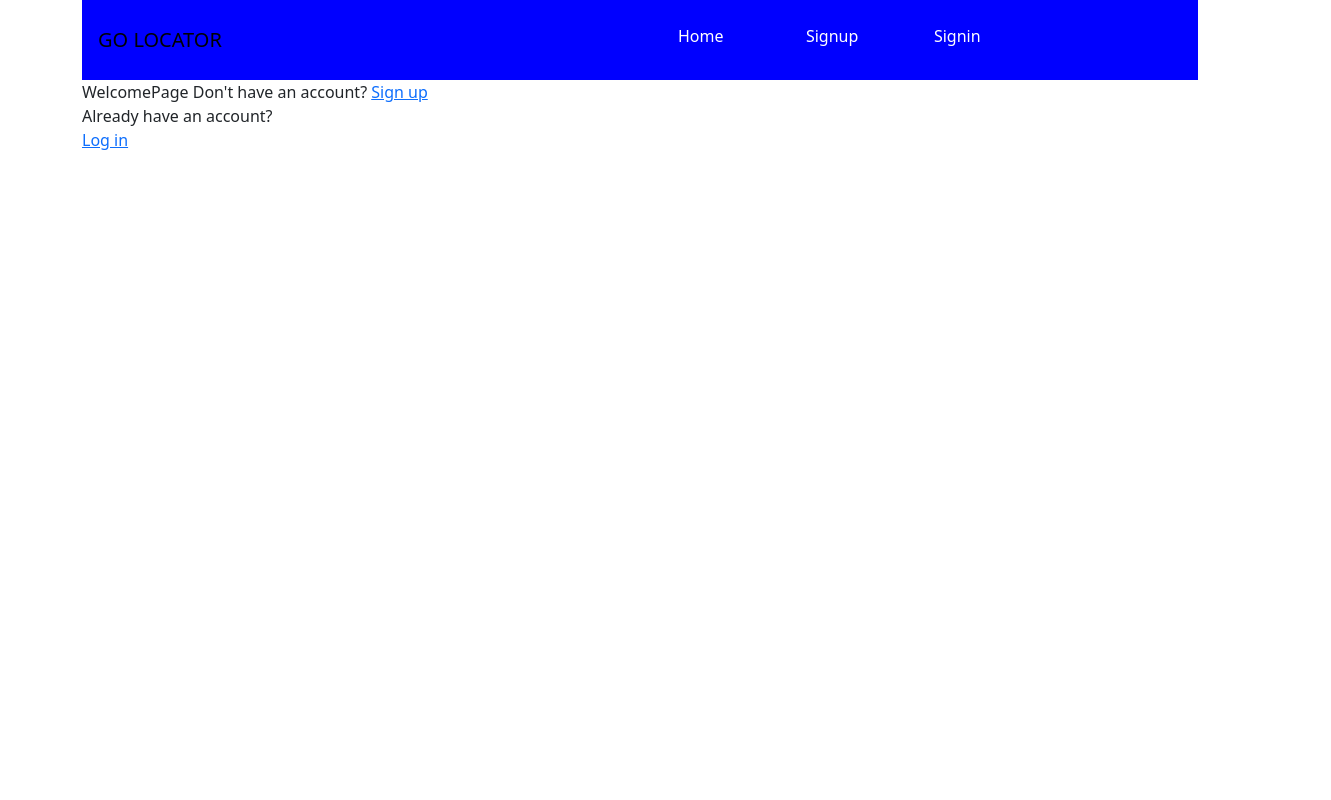
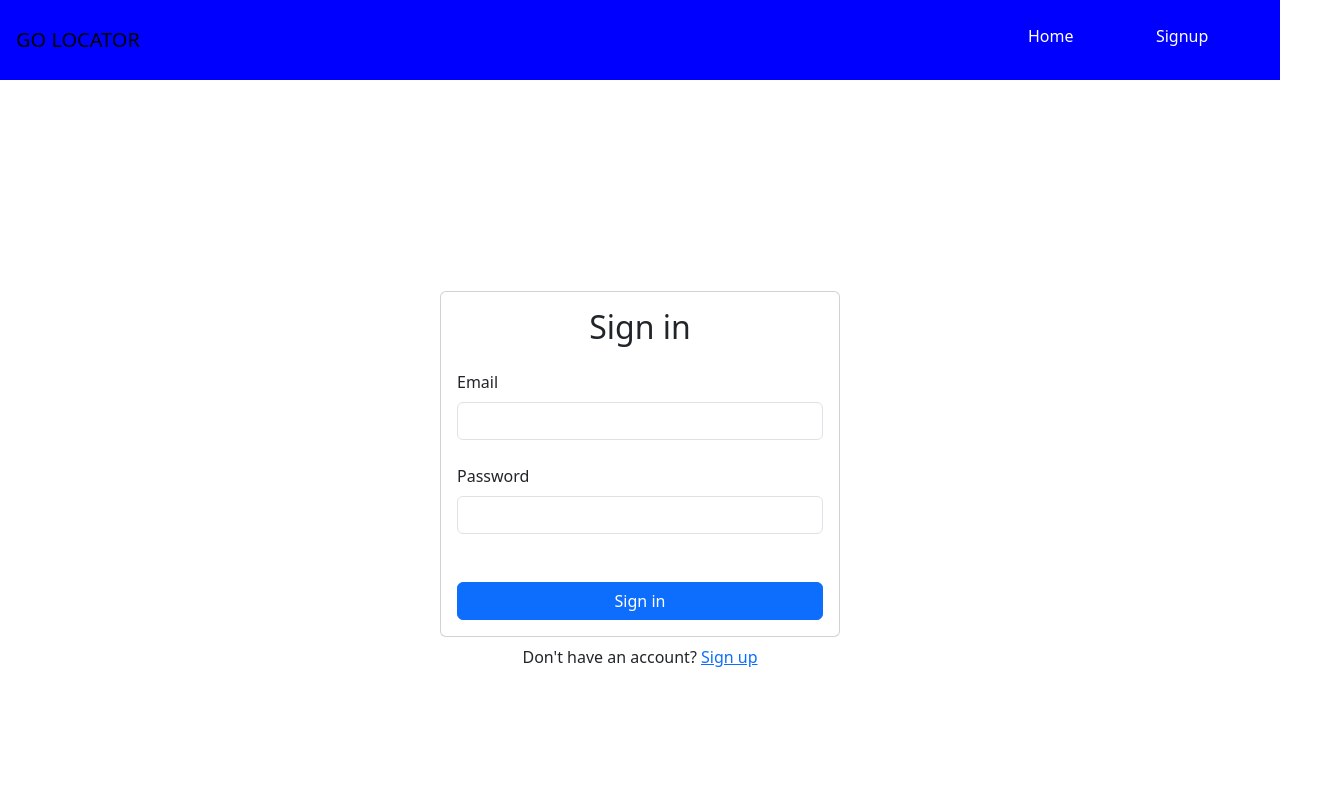
Before and after one commit to thatkhay/GoLocator, a React (Create React App) app in the folder golocator/: page / in a window 1280 px wide. Shown: the top 800 px of the page, 1331 px wide, since content can reach past the window. Built offline with nearby package versions, Linux system fonts and the light colour scheme; no server answers.

Commit message:
created user and user logged in and log out logic

```diff
--- /dev/null
+++ b/golocator/src/components/AuthUser.jsx
@@ -0,0 +1,46 @@
+import React, { useState, useEffect } from "react";
+import { auth } from "../firebase";
+import Signin from "../pages/Signin";
+
+const AuthUser = () => {
+  const [user, setUser] = useState(null);
+
+  useEffect(() => {
+    // Add an observer to check if the user is logged in
+    const unsubscribe = auth.onAuthStateChanged((user) => {
+      if (user) {
+        setUser(user);
+      } else {
+        setUser(null);
+      }
+    });
+
+    // Clean up the observer on unmount
+    return () => unsubscribe();
+  }, []);
+
+  const handleLogout = () => {
+    // Handle the logout event
+    auth.signOut();
+  };
+
+  return (
+    <div>
+      {user ? (
+        <>
+          <h1>Welcome, {user.displayName}!</h1>
+          <button onClick={handleLogout}>Logout</button>
+        </>
+      ) : (
+        <>
+        <Signin />
+        <h1>Please login to see the welcome message</h1>
+        </>
+
+
+      )}
+    </div>
+  );
+};
+
+export default AuthUser;
--- a/golocator/src/components/Header.jsx
+++ b/golocator/src/components/Header.jsx
@@ -13,7 +13,7 @@ const Header = () => {
   return (
     <nav className="navbar navbar-expand-lg  w-100 p-3" style={{ backgroundColor: 'blue' }}>
 
-      <Link to="/" className="navbar-brand">
+      <Link to="/" className="navbar-brand" >
       GO LOCATOR
       </Link>
       <button
@@ -26,7 +26,7 @@ const Header = () => {
       >
         <span className="navbar-toggler-icon" ></span>
       </button>
-      <div className={`collapse navbar-collapse ${isCollapsed ? '' : 'show'}`} id="navbarNav" style={{  marginLeft: isCollapsed ? '22rem' : '-5rem'}}>
+      <div className={`collapse navbar-collapse ${isCollapsed ? '' : 'show'}`} id="navbarNav" style={{  marginLeft: isCollapsed ? '49rem' : '-5rem'}}>
         <ul className="navbar-nav ml-auto">
           <li className="nav-item">
             <Link to="/" className="nav-link " style={{  marginLeft: '5rem'}}>
--- a/golocator/src/index.css
+++ b/golocator/src/index.css
@@ -1,8 +1,8 @@
+@import url('https://fonts.googleapis.com/css2?family=Kanit:ital,wght@0,200;0,700;1,400;1,700;1,800;1,900&display=swap');
+
 body {
   margin: 0;
-  font-family: -apple-system, BlinkMacSystemFont, 'Segoe UI', 'Roboto', 'Oxygen',
-    'Ubuntu', 'Cantarell', 'Fira Sans', 'Droid Sans', 'Helvetica Neue',
-    sans-serif;
+  font-family: 'Kanit', sans-serif;
   -webkit-font-smoothing: antialiased;
   -moz-osx-font-smoothing: grayscale;
 }
--- a/golocator/src/pages/Signin.jsx
+++ b/golocator/src/pages/Signin.jsx
@@ -5,6 +5,7 @@ import { Form, Button, Card } from 'react-bootstrap'
 import { auth } from '../firebase'
 import { Container } from "react-bootstrap";
 import { Link, useNavigate} from 'react-router-dom';
+
 const Signin = () => {
 
 const [email, setEmail] = useState('')
@@ -24,6 +25,8 @@ const handleSignin = (e) => {
 }
 
   return (
+    <div >
+
     <Container  className="d-flex align-items-center justify-content-center" style={{ minHeight: '100vh' }}>
 
 
@@ -49,6 +52,7 @@ Don't have an account?  <Link to='/signup'>Sign up</Link>
       </div>
     </div>
     </Container>
+    </div>
   )
 }
 
--- a/golocator/src/pages/Signup.jsx
+++ b/golocator/src/pages/Signup.jsx
@@ -5,6 +5,7 @@ import { Form, Button, Card, Alert } from 'react-bootstrap'
 import { auth } from '../firebase'
 import { Container } from "react-bootstrap";
 import { Link, useNavigate} from 'react-router-dom';
+import Header from '../components/Header';
 const Signup = () => {
 const [username, setUsername] = useState('')
 const [email, setEmail] = useState('')
@@ -40,6 +41,9 @@ const handleSignin = (e) => {
 }
 
   return (
+<div >
+  <Header/>
+
 
     <Container className="d-flex align-items-center justify-content-center" style={{ minHeight: '100vh' }}>
 
@@ -76,6 +80,7 @@ Already have an account? <Link to='/signin'>Log in</Link>
       </div>
     </div>
     </Container>
+    </div>
   )
 }
 
--- a/golocator/src/pages/WelcomePage.jsx
+++ b/golocator/src/pages/WelcomePage.jsx
@@ -1,7 +1,7 @@
 import React from 'react'
-import { Container } from "react-bootstrap";
 import { Link } from 'react-router-dom';
 import Header from '../components/Header';
+import AuthUser from '../components/AuthUser';
 
 
 
@@ -10,14 +10,15 @@ const WelcomePage = () => {
   return (
 
 
-   <Container className="d-flex " style={{ minHeight: '100vh', flexDirection: 'column' }}>
+   <div className="d-flex " style={{ minHeight: '100vh', flexDirection: 'column' }}>
    <div className="w-100 " >
     <Header />
+    <AuthUser />
 WelcomePage
 Don't have an account?  <Link to='/signup'>Sign up</Link>
    </div>
    Already have an account? <Link to='/signin'>Log in</Link>
-   </Container>
+   </div>
 
 
 
```
